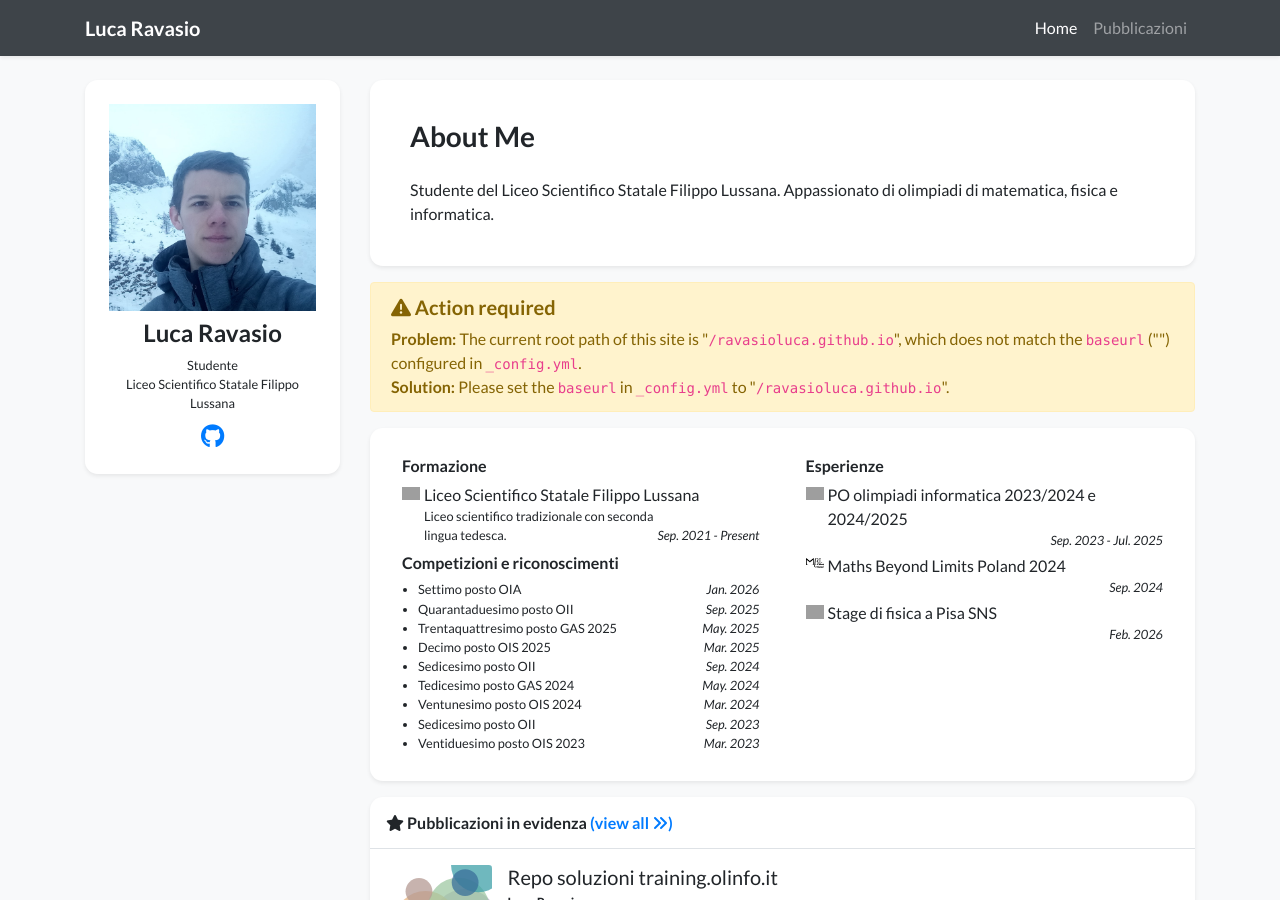
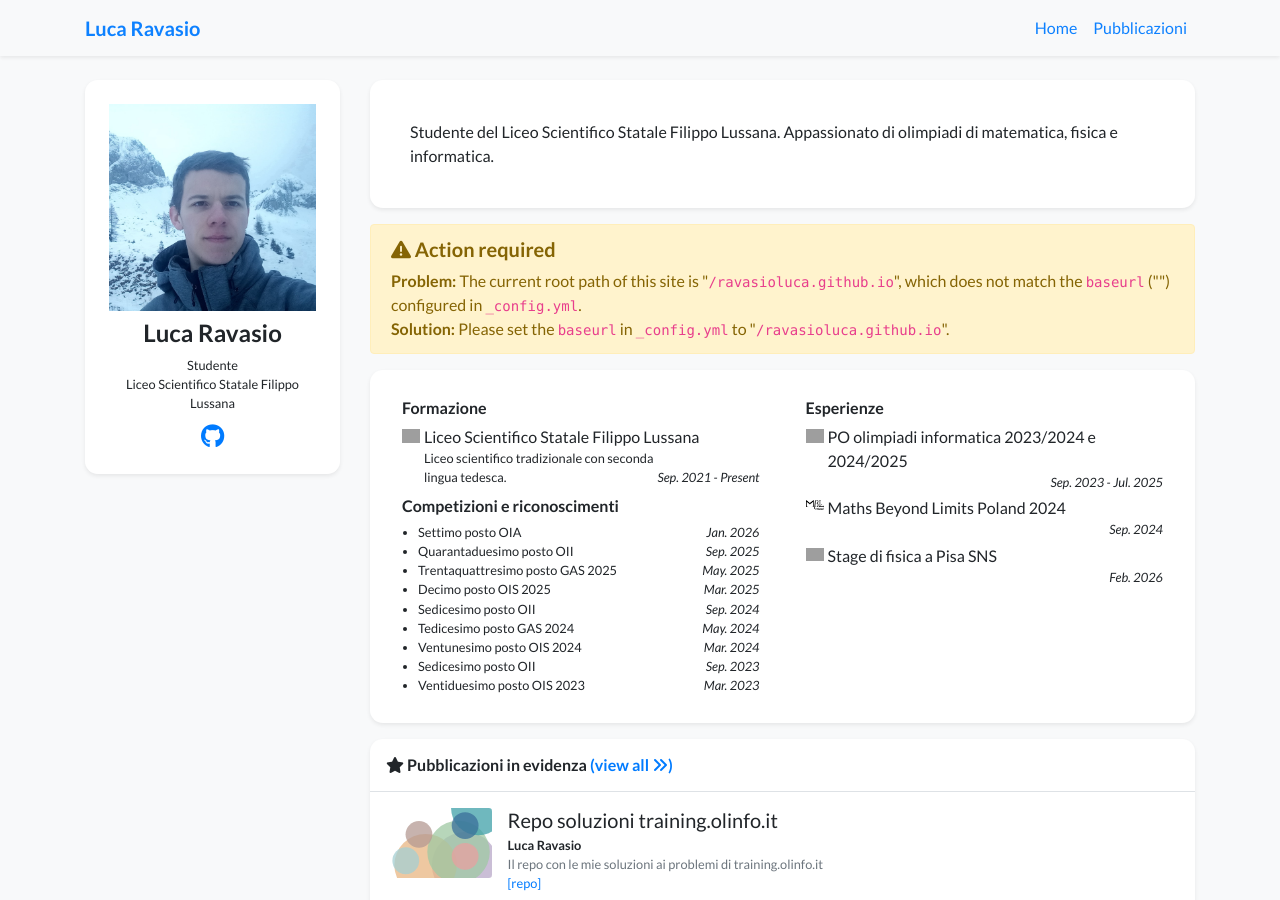
Before and after one commit to ravasioluca/ravasioluca.github.io, a Jekyll site: the page built from index.html, in a window 1280 px wide and 900 px high. Built offline with Jekyll 4.4.1, drawn with Linux system fonts in a browser that asks for light colours; nearby versions of some CDN libraries; a style sheet for code colours, icons or effects is not loaded; grey boxes are pictures that could not be loaded.

Commit message:
Cambio tema

```diff
--- a/_includes/navbar.html
+++ b/_includes/navbar.html
@@ -1,4 +1,4 @@
-<nav class="navbar navbar-expand-sm navbar-dark bg-dark fixed-top mb-5 shadow-sm">
+<nav class="navbar navbar-expand-sm fixed-top mb-5 shadow-sm">
     <div class="{% if page.container_class %}{{ page.container_class }}{% else %}container-lg{% endif %}">
         <a class="navbar-brand"><strong>{{site.data.profile.navbar_name}}</strong></a>
         <button class="navbar-toggler" style="font-size: 1em; padding: 0.5em;" type="button" data-toggle="collapse" data-target="#navbarResponsive" aria-controls="navbarResponsive" aria-expanded="false" aria-label="Toggle navigation">
--- a/_includes/widgets/profile_card_bio_only.html
+++ b/_includes/widgets/profile_card_bio_only.html
@@ -3,11 +3,6 @@
     <div class="col">
         <div class="card border-0 shadow-sm bg-white">
             <div class="card-body p-4">
-                <div class="row px-3 pt-3">
-                    <div class="col h3">
-                        About Me
-                    </div>
-                </div>
                 <div class="row p-3">
                     <div class="col">
                         <div class="text-profile-bio mt-0" {% if site.data.profile.short_bio_text_justify %}style="text-align: justify;"{% endif %}>
```
